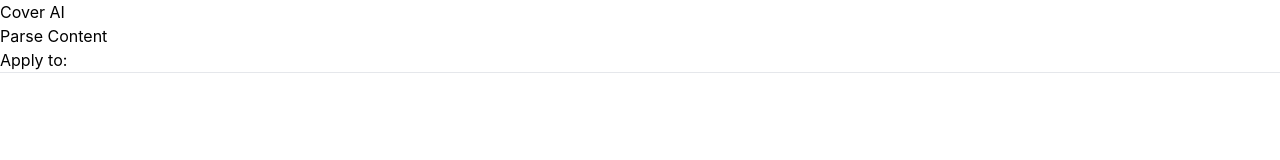
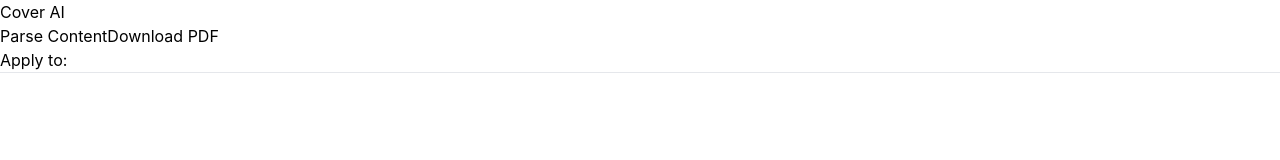
Before and after one commit to danielvu1023/CoverAI, a React (Create React App) app: page / in a window 1280 px wide. Shown: the top 160 px of the page. Built offline with nearby package versions, Linux system fonts and the light colour scheme; the HTML template or start-up script is replaced by a standard one.

Commit message:
add pdf download button

```diff
--- a/package.json
+++ b/package.json
@@ -14,6 +14,8 @@
     "cheerio": "^1.0.0",
     "chrome-types": "^0.1.320",
     "github-markdown-css": "^5.8.1",
+    "html2canvas": "^1.4.1",
+    "jspdf": "^2.5.2",
     "pdf-lib": "^1.17.1",
     "pdfjs-dist": "^4.8.69",
     "react": "^18.3.1",
--- a/src/App.tsx
+++ b/src/App.tsx
@@ -1,10 +1,13 @@
-import { useState, useEffect } from "react";
+import React, { useState, useEffect, useRef } from "react";
 import Resume from "./components/resume";
 import type { JobInfo } from "./types";
+import { jsPDF } from "jspdf";
+import html2canvas from "html2canvas";
 
 function App() {
   // @ts-ignore
   const [jobInfo, setJobInfo] = useState<JobInfo | null>(null);
+  const resumeRef = useRef(null);
 
   function updateJobDetails(jobInfo: JobInfo) {
     console.log("jobInfo", jobInfo);
@@ -115,9 +118,28 @@ function App() {
       >
         Parse Content
       </button>
+      <button
+        onClick={() => {
+          if (resumeRef !== null) {
+            html2canvas(resumeRef?.current!).then((canvas) => {
+              const imgData = canvas.toDataURL("image/png");
+              const pdf = new jsPDF();
+              // @ts-ignore
+              pdf.addImage(imgData, "JPEG", 0, 0);
+              pdf.save("download.pdf");
+            });
+          }
+        }}
+      >
+        Download PDF
+      </button>
       <p className="job-title">Apply to: {jobInfo?.title}</p>
       <hr />
-      {jobInfo !== null && <Resume jobInfo={jobInfo} />}
+      {jobInfo !== null && (
+        <div ref={resumeRef}>
+          <Resume jobInfo={jobInfo} />
+        </div>
+      )}
       {/* <p className="job-description">Description: {jobInfo?.description}</p> */}
     </div>
   );
```
Also changed, not shown: src/components/resume/Skills.tsx (+0 -21 lines), 1 other file (tests, documents, lock files or other folders).
